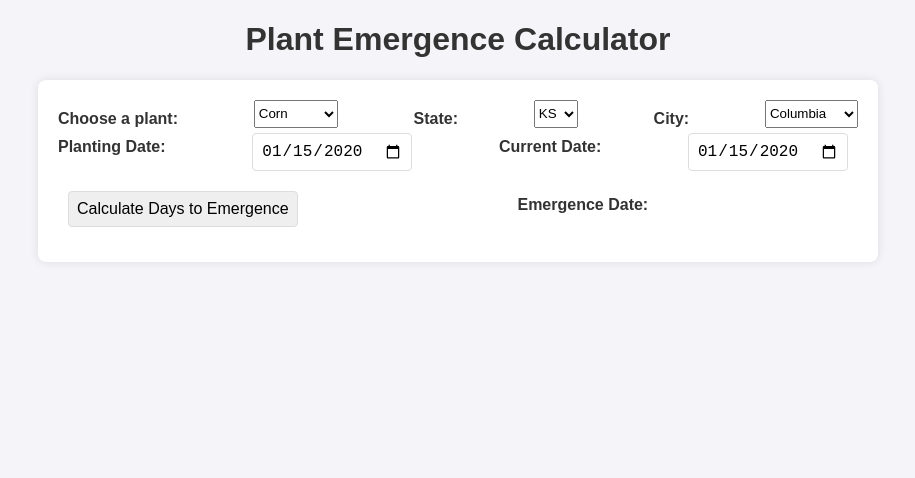
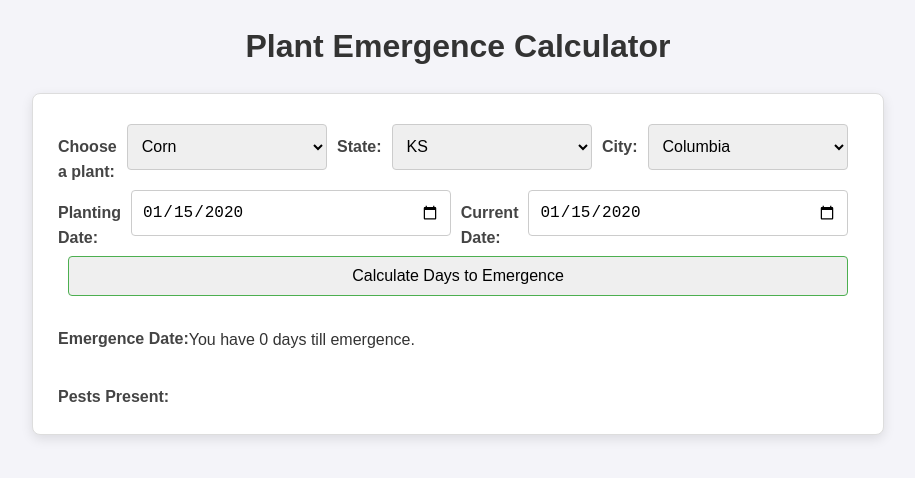
Before and after one commit to dbehshhhej/TigerHacks2024, a plain HTML site: page index_test.html in a window 1280 px wide. Both pictures are taken after typing "2020-01-15", "2020-01-15" into the empty fields and a click on the button "Calculate Days to Emergence". Shown: the whole page, without its empty margins (182-1097 px from the left). Drawn offline with Linux system fonts and the light colour scheme.

Commit message:
styling changes

```diff
--- a/index_test.html
+++ b/index_test.html
@@ -62,9 +62,15 @@
           <button id="calculate-button" type="button">
             Calculate Days to Emergence
           </button>
+        </div>
 
+        <div class="form-row">
           <label for="emergence-date">Emergence Date:</label>
           <p type="text" id="emergence"></p>
+        </div>
+        <div class="form-row">
+          <label for="pests-present">Pests Present:</label>
+          <p type="text" id="pests-present"></p>
         </div>
       </form>
     </div>
--- a/style.css
+++ b/style.css
@@ -10,7 +10,7 @@ select {
 
 .form-row {
   padding: 10px;
-  margin-bottom: 100px;
+  margin-bottom: 10px;
 }
 
 #stateSelect {
--- a/style_test.css
+++ b/style_test.css
@@ -4,61 +4,74 @@ body {
   margin: 20px;
   background-color: #f4f4f9;
   color: #333;
+  line-height: 1.6;
 }
 
+/* Headings */
 h1 {
   color: #333;
   text-align: center;
+  font-size: 2rem;
+  margin-bottom: 20px;
 }
 
 h2,
 h3 {
   color: #555;
+  margin-bottom: 15px;
 }
 
+/* Form container */
 form {
   margin: 0 auto;
   max-width: 800px;
   background-color: #fff;
-  padding: 20px;
+  padding: 25px;
   border-radius: 8px;
-  box-shadow: 0 0 10px rgba(0, 0, 0, 0.1);
+  box-shadow: 0 4px 12px rgba(0, 0, 0, 0.1);
+  border: 1px solid #ddd;
 }
 
+/* Form labels */
 label {
   display: block;
   font-weight: bold;
-  margin-top: 10px;
+  margin-top: 15px;
+  color: #444;
+  font-size: 1rem;
 }
 
+/* Input fields and button styling */
 input[type="text"],
 input[type="date"],
+select,
 #calculate-button {
-  padding: 8px;
-  font-size: 16px;
+  padding: 10px;
+  font-size: 1rem;
+  margin: 10px;
   margin-top: 5px;
   margin-bottom: 15px;
-  margin-left: 10px;
-  margin-right: 10px;
-  border: 1px solid #ddd;
+  width: 100%; /* Adjust width to fit the form */
+  border: 1px solid #ccc;
   border-radius: 4px;
   box-sizing: border-box;
+  transition: border-color 0.3s;
 }
 
+input[type="text"]:focus,
+input[type="date"]:focus,
+select:focus,
+#calculate-button:focus {
+  border-color: #4caf50;
+  outline: none;
+}
+
+#emergence-date,
+#pests-present {
+  display: none;
+}
+
+/* Form row styling */
 .form-row {
   display: flex;
-  justify-content: space-between;
 }
-
-/* Submit button styling */
-input[type="submit"] {
-  background-color: #4caf50;
-  color: white;
-  border: none;
-  cursor: pointer;
-  font-weight: bold;
-}
-
-input[type="submit"]:hover {
-  background-color: #45a049;
-}
```
Also changed, not shown: script.js (+5 -3 lines).
